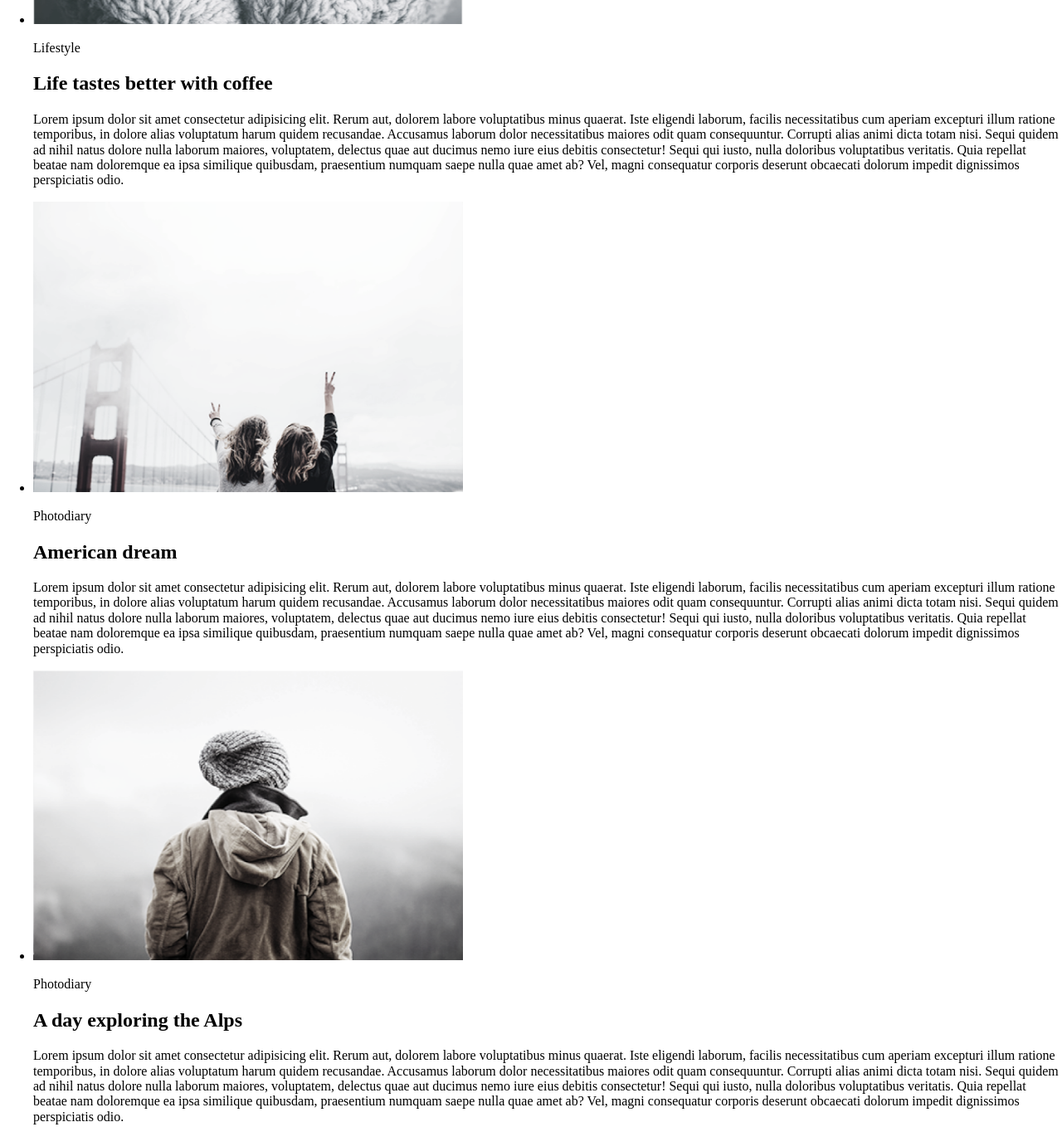
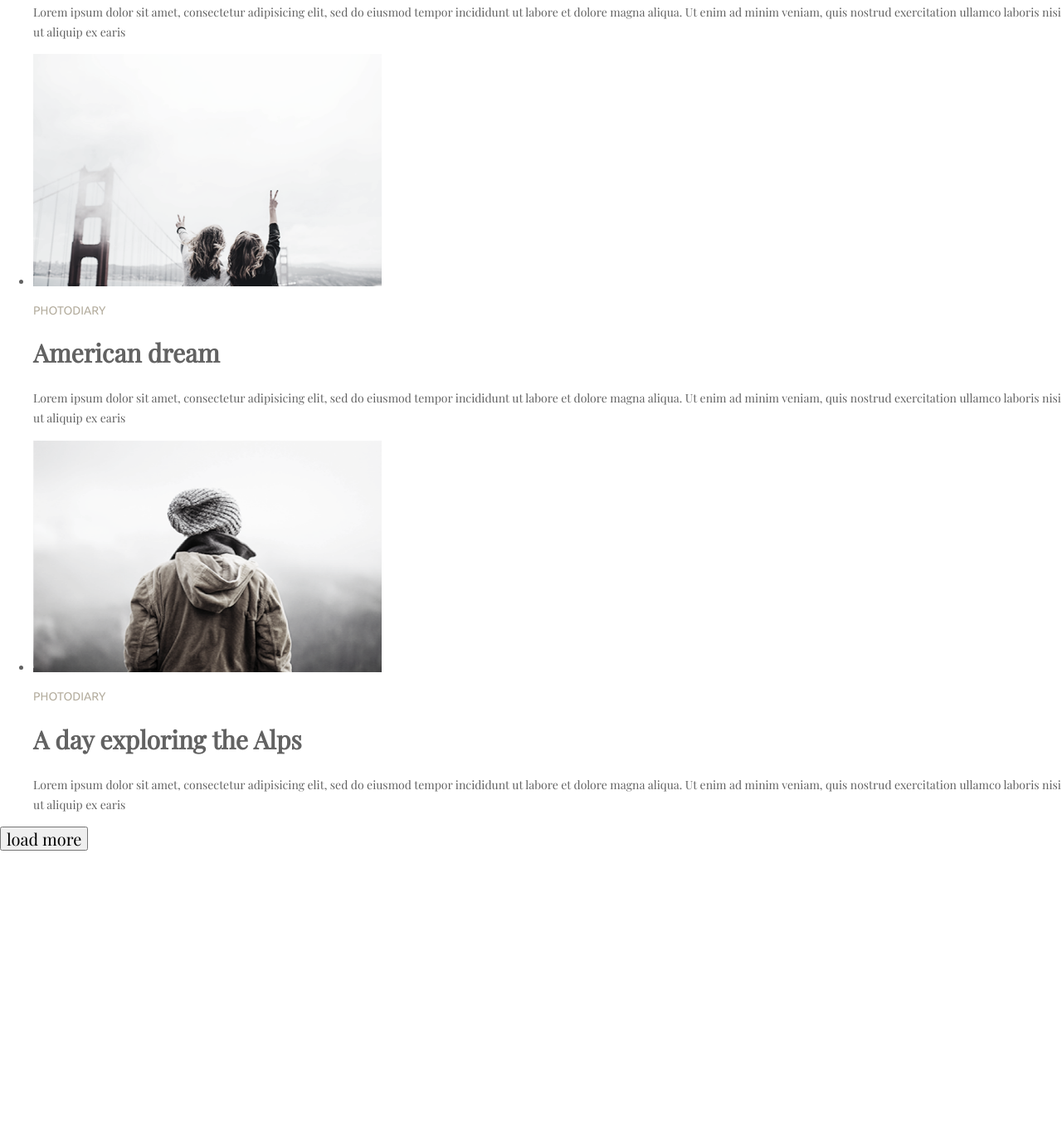
Before and after one commit to Kristina-zh/CSS-HTML, a plain HTML site: page index.html in a window 1280 px wide. Shown: the part 991-2349 px from the top of the page at 83% size. After the commit the page ends 2017 px from the top, so only its background shows below. Drawn offline with nearby package versions, Linux system fonts and the light colour scheme.

Commit message:
added css

```diff
--- a/css/styles.css
+++ b/css/styles.css
@@ -0,0 +1,46 @@
+body {
+  font-family: "Playfair Display", serif;
+  color: #626262;
+  font-size: 14px;
+  line-height: 24px;
+  background-color: "#ffffff";
+}
+
+.main-nav a {
+  list-style: none;
+  text-transform: uppercase;
+  text-decoration: none;
+}
+
+.main-nav a:hover {
+    color: #03a9f4;
+}
+
+.caption {
+  font-family: "Ubuntu", sans-serif;
+  color: #b4ad9e;
+  text-transform: uppercase;
+  line-height: 17px;
+}
+
+h2 {
+  font-size: 30px;
+  line-height: 36px;
+}
+
+.main-list {
+  list-style: none;
+}
+
+button {
+  font-size: 20px;
+}
+
+.main header {
+height: 1200px;
+width: 160px;
+margin: 0%;
+border: 0%;
+padding: 0%
+
+}
--- a/index.html
+++ b/index.html
@@ -3,15 +3,13 @@
   <head>
     <meta charset="utf-8" />
     <title>Homework1</title>
-    <link rel="stylesheet" href="css/normalize.css">
-    <link rel="stylesheet" href="css/styles.css">
+    <link rel="stylesheet" href="css/normalize.css" />
+    <link rel="stylesheet" href="css/styles.css" />
+    <link href="https://fonts.googleapis.com/css?family=Playfair+Display|Ubuntu&display=swap"
+      rel="stylesheet" />
   </head>
 
   <body>
-
-    <div class="box">
-    </div>
-
     <header class="main-header">
       <nav class="main-nav">
         <ul>
@@ -31,32 +29,23 @@
       </nav>
     </header>
 
-    <main class="main content">
-      <section>
+    <main class="main-content">
+      <section class="main-section">
         <ul class="main list">
           <li class="lifestyle-item1" id="lifestyle">
             <img
               src="img/Снимок.PNG"
               alt="image with girl"
-              height="350"
-              width="518"
+              height="280"
+              width="420"
             />
-            <p>Lifestyle</p>
+            <p class="caption">Lifestyle</p>
             <h2 class="lifestyle-title1">More than just a music festival</h2>
             <p>
-              Lorem ipsum dolor sit amet consectetur adipisicing elit. Rerum
-              aut, dolorem labore voluptatibus minus quaerat. Iste eligendi
-              laborum, facilis necessitatibus cum aperiam excepturi illum
-              ratione temporibus, in dolore alias voluptatum harum quidem
-              recusandae. Accusamus laborum dolor necessitatibus maiores odit
-              quam consequuntur. Corrupti alias animi dicta totam nisi. Sequi
-              quidem ad nihil natus dolore nulla laborum maiores, voluptatem,
-              delectus quae aut ducimus nemo iure eius debitis consectetur!
-              Sequi qui iusto, nulla doloribus voluptatibus veritatis. Quia
-              repellat beatae nam doloremque ea ipsa similique quibusdam,
-              praesentium numquam saepe nulla quae amet ab? Vel, magni
-              consequatur corporis deserunt obcaecati dolorum impedit
-              dignissimos perspiciatis odio.
+              Lorem ipsum dolor sit amet, consectetur adipisicing elit, sed do
+              eiusmod tempor incididunt ut labore et dolore magna aliqua. Ut
+              enim ad minim veniam, quis nostrud exercitation ullamco laboris
+              nisi ut aliquip ex earis
             </p>
           </li>
 
@@ -64,25 +53,16 @@
             <img
               src="img/Снимок2.PNG"
               alt="image with coffee"
-              height="350"
-              width="518"
+              height="280"
+              width="420"
             />
-            <p>Lifestyle</p>
+            <p class="caption">Lifestyle</p>
             <h2 class="lifestyle-title2">Life tastes better with coffee</h2>
             <p>
-              Lorem ipsum dolor sit amet consectetur adipisicing elit. Rerum
-              aut, dolorem labore voluptatibus minus quaerat. Iste eligendi
-              laborum, facilis necessitatibus cum aperiam excepturi illum
-              ratione temporibus, in dolore alias voluptatum harum quidem
-              recusandae. Accusamus laborum dolor necessitatibus maiores odit
-              quam consequuntur. Corrupti alias animi dicta totam nisi. Sequi
-              quidem ad nihil natus dolore nulla laborum maiores, voluptatem,
-              delectus quae aut ducimus nemo iure eius debitis consectetur!
-              Sequi qui iusto, nulla doloribus voluptatibus veritatis. Quia
-              repellat beatae nam doloremque ea ipsa similique quibusdam,
-              praesentium numquam saepe nulla quae amet ab? Vel, magni
-              consequatur corporis deserunt obcaecati dolorum impedit
-              dignissimos perspiciatis odio.
+              Lorem ipsum dolor sit amet, consectetur adipisicing elit, sed do
+              eiusmod tempor incididunt ut labore et dolore magna aliqua. Ut
+              enim ad minim veniam, quis nostrud exercitation ullamco laboris
+              nisi ut aliquip ex earis
             </p>
           </li>
 
@@ -90,25 +70,16 @@
             <img
               src="img/Снимок3.PNG"
               alt="2 girls and bridge"
-              height="350"
-              width="518"
+              height="280"
+              width="420"
             />
-            <p>Photodiary</p>
+            <p class="caption">Photodiary</p>
             <h2 class="photodiary-title1">American dream</h2>
             <p>
-              Lorem ipsum dolor sit amet consectetur adipisicing elit. Rerum
-              aut, dolorem labore voluptatibus minus quaerat. Iste eligendi
-              laborum, facilis necessitatibus cum aperiam excepturi illum
-              ratione temporibus, in dolore alias voluptatum harum quidem
-              recusandae. Accusamus laborum dolor necessitatibus maiores odit
-              quam consequuntur. Corrupti alias animi dicta totam nisi. Sequi
-              quidem ad nihil natus dolore nulla laborum maiores, voluptatem,
-              delectus quae aut ducimus nemo iure eius debitis consectetur!
-              Sequi qui iusto, nulla doloribus voluptatibus veritatis. Quia
-              repellat beatae nam doloremque ea ipsa similique quibusdam,
-              praesentium numquam saepe nulla quae amet ab? Vel, magni
-              consequatur corporis deserunt obcaecati dolorum impedit
-              dignissimos perspiciatis odio.
+              Lorem ipsum dolor sit amet, consectetur adipisicing elit, sed do
+              eiusmod tempor incididunt ut labore et dolore magna aliqua. Ut
+              enim ad minim veniam, quis nostrud exercitation ullamco laboris
+              nisi ut aliquip ex earis
             </p>
           </li>
 
@@ -116,25 +87,16 @@
             <img
               src="img/Снимок4.PNG"
               alt="man with hat"
-              height="350"
-              width="518"
+              height="280"
+              width="420"
             />
-            <p>Photodiary</p>
+            <p class="caption">Photodiary</p>
             <h2 class="lphotodiary-title2">A day exploring the Alps</h2>
             <p>
-              Lorem ipsum dolor sit amet consectetur adipisicing elit. Rerum
-              aut, dolorem labore voluptatibus minus quaerat. Iste eligendi
-              laborum, facilis necessitatibus cum aperiam excepturi illum
-              ratione temporibus, in dolore alias voluptatum harum quidem
-              recusandae. Accusamus laborum dolor necessitatibus maiores odit
-              quam consequuntur. Corrupti alias animi dicta totam nisi. Sequi
-              quidem ad nihil natus dolore nulla laborum maiores, voluptatem,
-              delectus quae aut ducimus nemo iure eius debitis consectetur!
-              Sequi qui iusto, nulla doloribus voluptatibus veritatis. Quia
-              repellat beatae nam doloremque ea ipsa similique quibusdam,
-              praesentium numquam saepe nulla quae amet ab? Vel, magni
-              consequatur corporis deserunt obcaecati dolorum impedit
-              dignissimos perspiciatis odio.
+              Lorem ipsum dolor sit amet, consectetur adipisicing elit, sed do
+              eiusmod tempor incididunt ut labore et dolore magna aliqua. Ut
+              enim ad minim veniam, quis nostrud exercitation ullamco laboris
+              nisi ut aliquip ex earis
             </p>
           </li>
         </ul>
```
Also changed, not shown: index2.html (+14 -1 lines).
